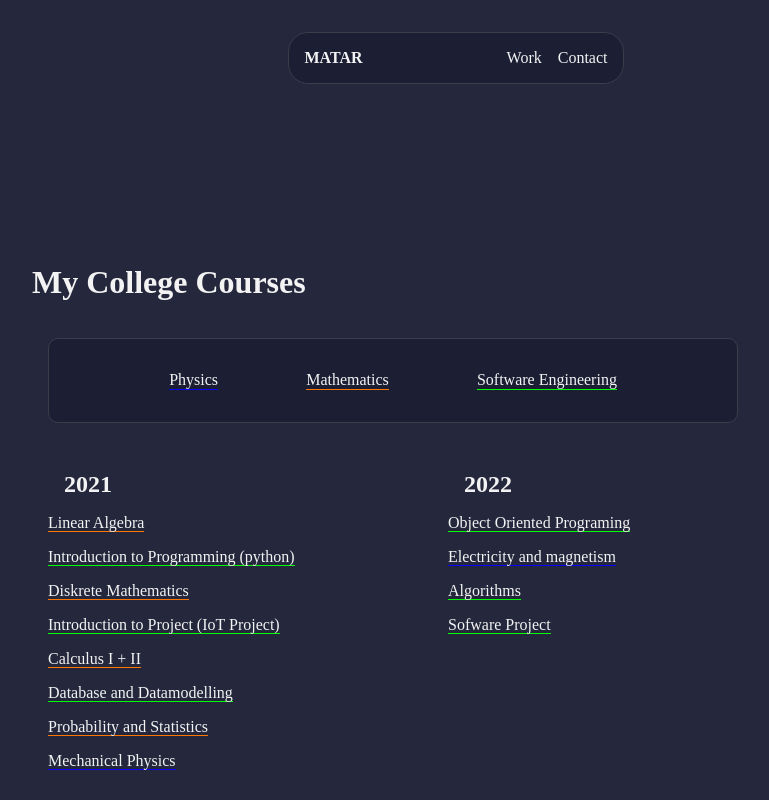
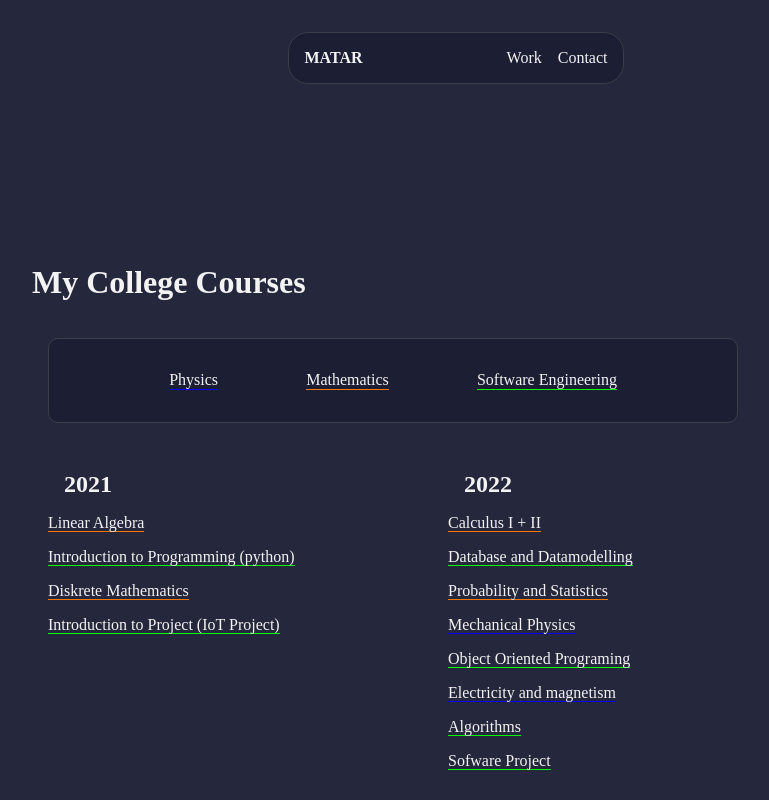
Before and after one commit to Matars/Portfolio, a Vue app: page /Education in a window 1280 px wide. Shown: the top 800 px of the page, without its empty margins (192-961 px from the left). Built offline with nearby package versions, Linux system fonts and the light colour scheme.

Commit message:
fixed typ

```diff
--- a/src/views/EducationView.vue
+++ b/src/views/EducationView.vue
@@ -95,19 +95,19 @@ export default {
         {
           name: "Calculus I + II",
           department: "Mathematics",
-          year: 2021,
+          year: 2022,
         },
         {
           name: "Database and Datamodelling",
           department: "Sofware Engineering",
-          year: 2021,
+          year: 2022,
         },
         {
           name: "Probability and Statistics",
           department: "Mathematics",
-          year: 2021,
+          year: 2022,
         },
-        { name: "Mechanical Physics", department: "Physics", year: 2021 },
+        { name: "Mechanical Physics", department: "Physics", year: 2022 },
         {
           name: "Object Oriented Programing",
           department: "Sofware Engineering",
```
